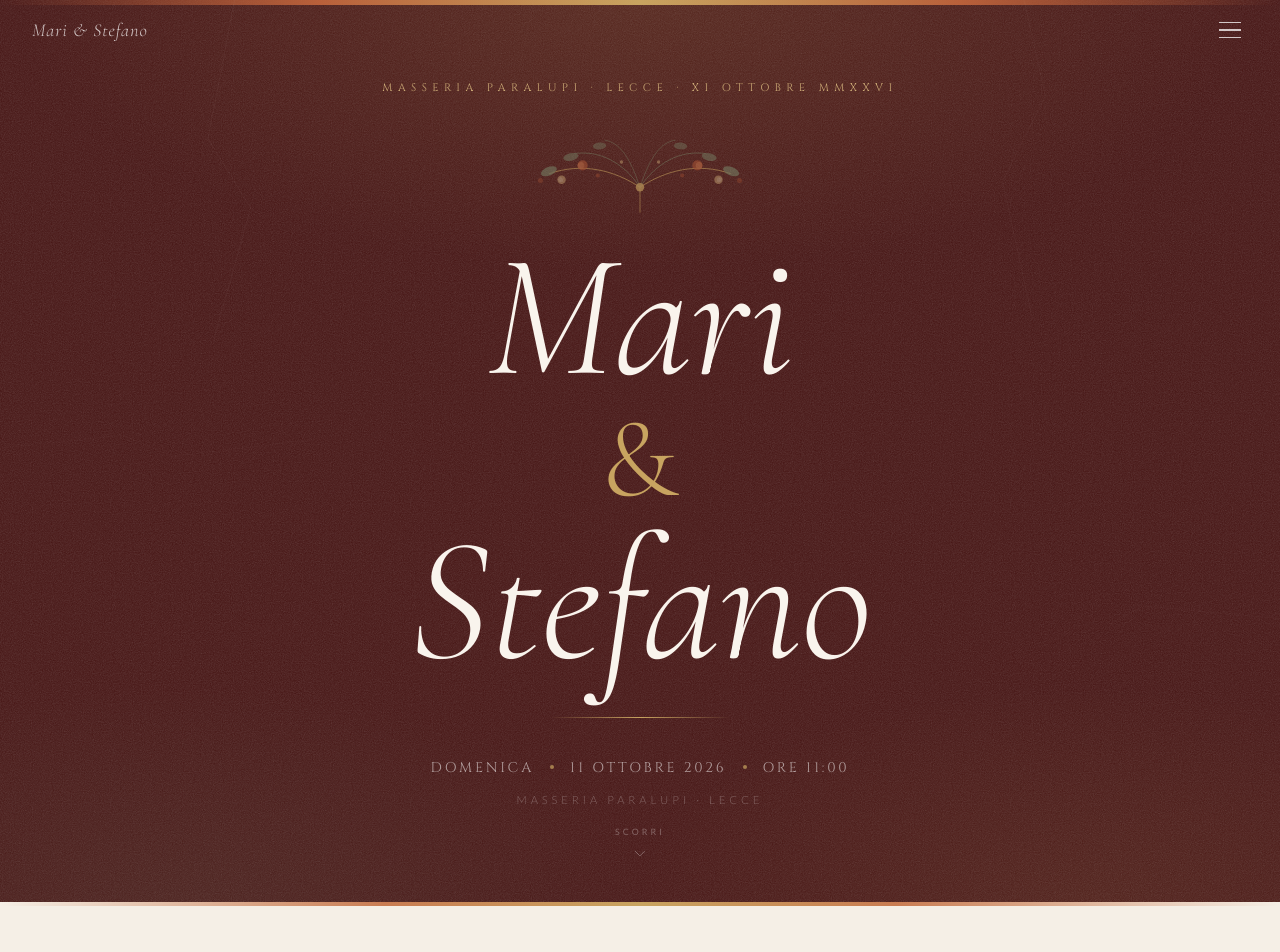
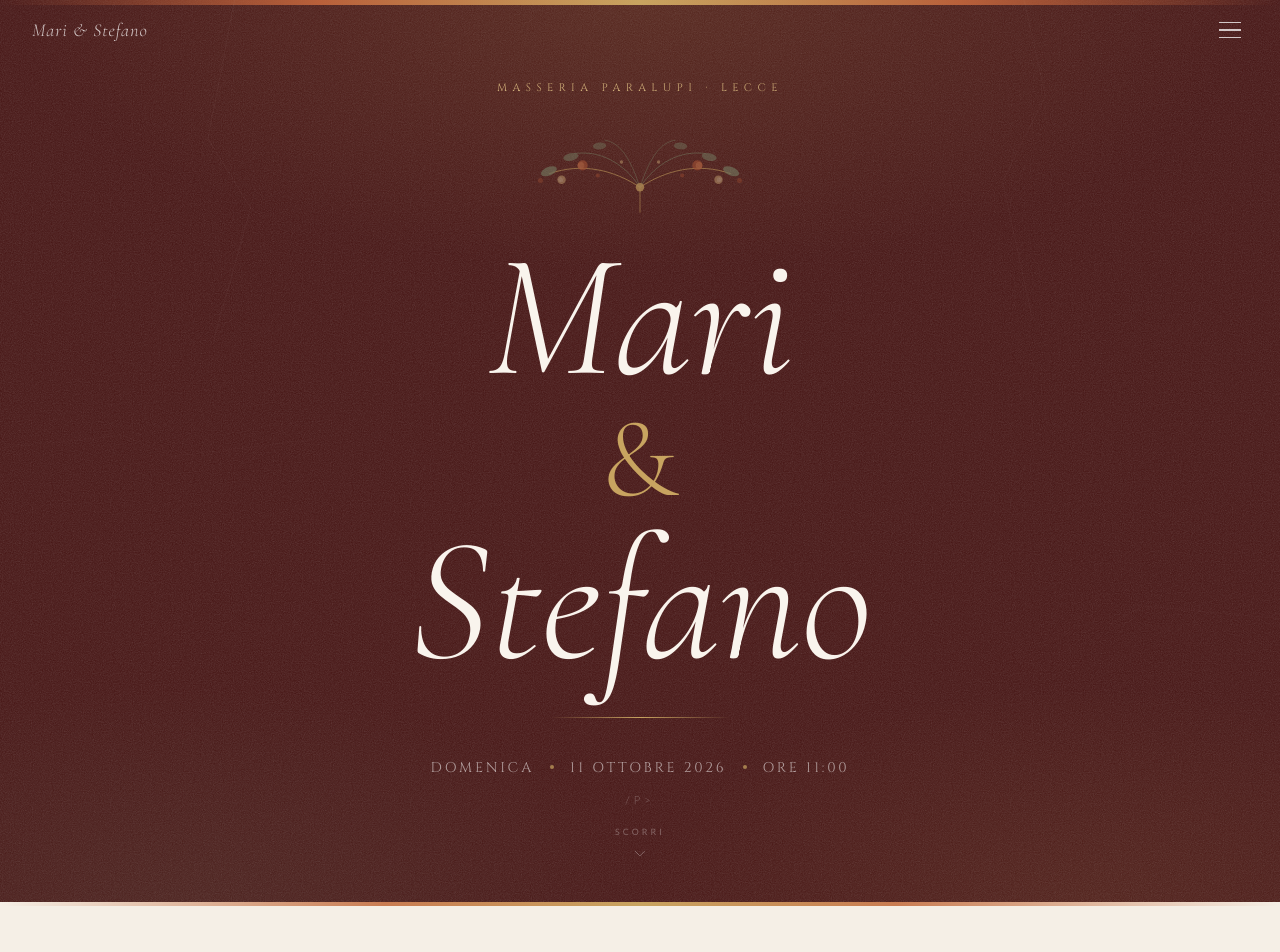
Before and after one commit to bros712-maker/mariestefanosposi, a plain HTML site: page index.html in a window 1280 px wide. Shown: the top 952 px of the page. Drawn offline with nearby package versions, Linux system fonts and the light colour scheme.

Commit message:
fix firstpage

```diff
--- a/index.html
+++ b/index.html
@@ -479,7 +479,7 @@ footer::before { content:''; position:absolute; top:0; left:0; right:0; height:3
   </svg>
 
   <div class="hero-inner">
-    <div class="hero-eyebrow">Masseria Paralupi · Lecce · XI Ottobre MMXXVI</div>
+    <div class="hero-eyebrow">Masseria Paralupi · Lecce</div>
     <svg class="hero-floral" viewBox="0 0 320 100" fill="none">
       <path d="M160 62C130 42,92 32,52 46" stroke="#c8a460" stroke-width="0.9" fill="none"/>
       <path d="M160 62C140 32,112 18,82 22" stroke="#7a8c6e" stroke-width="0.7" fill="none"/>
@@ -519,7 +519,7 @@ footer::before { content:''; position:absolute; top:0; left:0; right:0; height:3
       <div class="hero-dot"></div>
       <span class="hero-date-piece">ore 11:00</span>
     </div>
-    <p class="hero-location">Masseria Paralupi · Lecce</p>
+    <p class="hero-location">/p>
   </div>
 
   <div class="scroll-hint">
```
Also changed, not shown: 1 other file.
